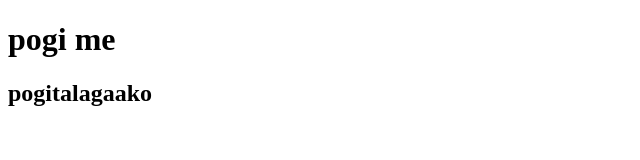
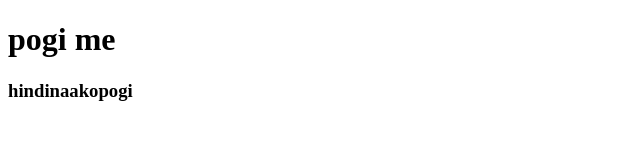
Before and after one commit to Ferdzxs/practice, a plain HTML site: page index.html in a window 1280 px wide. Shown: the full height of the page, 0-640 px from the left. Drawn offline with Linux system fonts and the light colour scheme.

Commit message:
hindinaakopogi

```diff
--- a/index.html
+++ b/index.html
@@ -7,6 +7,6 @@
   </head>
   <body>
     <h1>pogi me</h1>
-    <h2>pogitalagaako</h2>
+    <h3>hindinaakopogi</h3>
   </body>
 </html>
```
